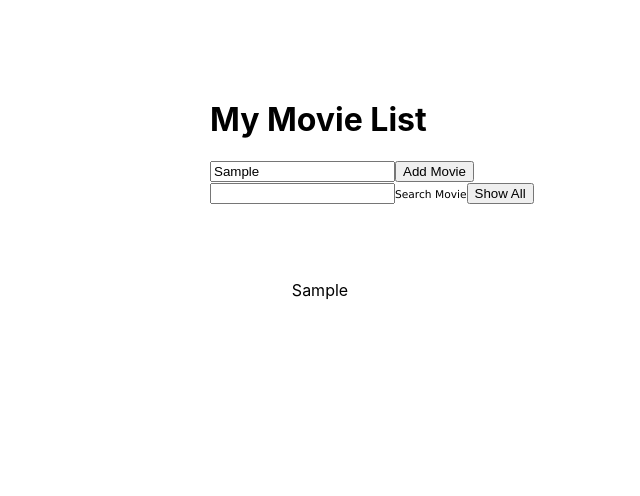
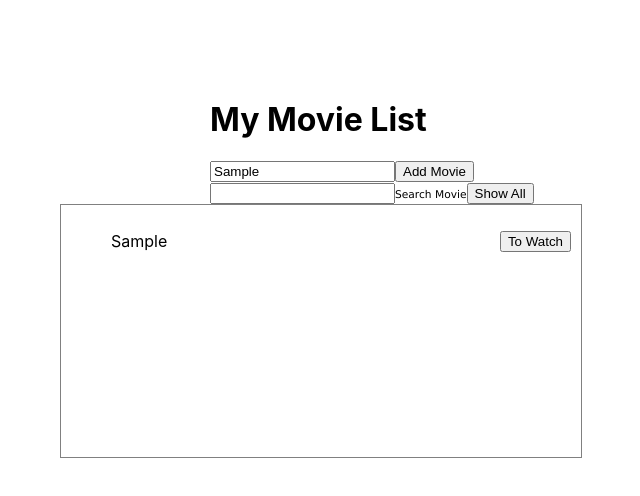
Before and after one commit to amieguo/movielist, a React (Create React App) app: page / in a window 1280 px wide. Both pictures are taken after typing "Sample" into the empty fields and a click on the button "Add Movie". Shown: the top 496 px of the page, without its empty margins (190-830 px from the left). Built offline with nearby package versions, Linux system fonts and the light colour scheme.

Commit message:
got watch status on movielistitem to work

```diff
--- a/src/App.js
+++ b/src/App.js
@@ -25,7 +25,7 @@ class App extends React.Component {
   handleSearchInputChange(searchedMovie) {
     console.log(searchedMovie)
     var currentList = this.state.movies;
-    var searchResults = currentList.filter((movie) => movie.title.includes(searchedMovie));
+    var searchResults = currentList.filter((movie) => movie.title.toLowerCase().includes(searchedMovie.toLowerCase()));
     // if ()
     this.setState({
       search: searchResults
--- a/src/MovieListItem.js
+++ b/src/MovieListItem.js
@@ -1,8 +1,35 @@
 import React from 'react';
 
 
-var MovieListItem = (props) => (
-    <li>{props.movie.title} </li>
-)
+class MovieListItem extends React.Component {
+
+    constructor(props) {
+        super(props);
+        this.state = {
+            watched: "To Watch"
+        }
+    }
+
+    changeWatchStatus = () => {
+        this.setState({
+            watched: "Watched"
+        })
+        // console.log(this.state, this)
+    }
+
+
+    render() {
+        return (
+            <div>
+                <div className="item">
+                <li>{this.props.movie.title}
+                <button className="towatch" onClick={this.changeWatchStatus}>{this.state.watched}</button>
+                </li>
+                </div>
+            </div>
+        );
+    }
+
+}
 
 export default MovieListItem;
--- a/src/index.css
+++ b/src/index.css
@@ -39,9 +39,15 @@ code {
   position: relative;
   width: 500px;
   margin-left: 250px;
-  text-align: center;
+  text-align: left;
   padding: 10px;
-  list-style: none
+  list-style: none;
+  border-style: solid;
+  border-width: 1px;
+  background-size: 0ch;
+  border-color: gray;
+
+
 
 }
 
@@ -53,5 +59,19 @@ code {
 .movie {
   list-style: none;
   height: 200px;
-  padding: 50px;
+  /* padding: 50px; */
+  /* display: inline-block; */
+  text-align: bottom;
+  /* border-style: solid;
+  border-width: 1px;
+  border-color: gray; */
 }
+.item {
+  text-align: float
+}
+
+.towatch {
+  text-align: right;
+  float: right;
+  vertical-align: text-bottom;
+}
```
